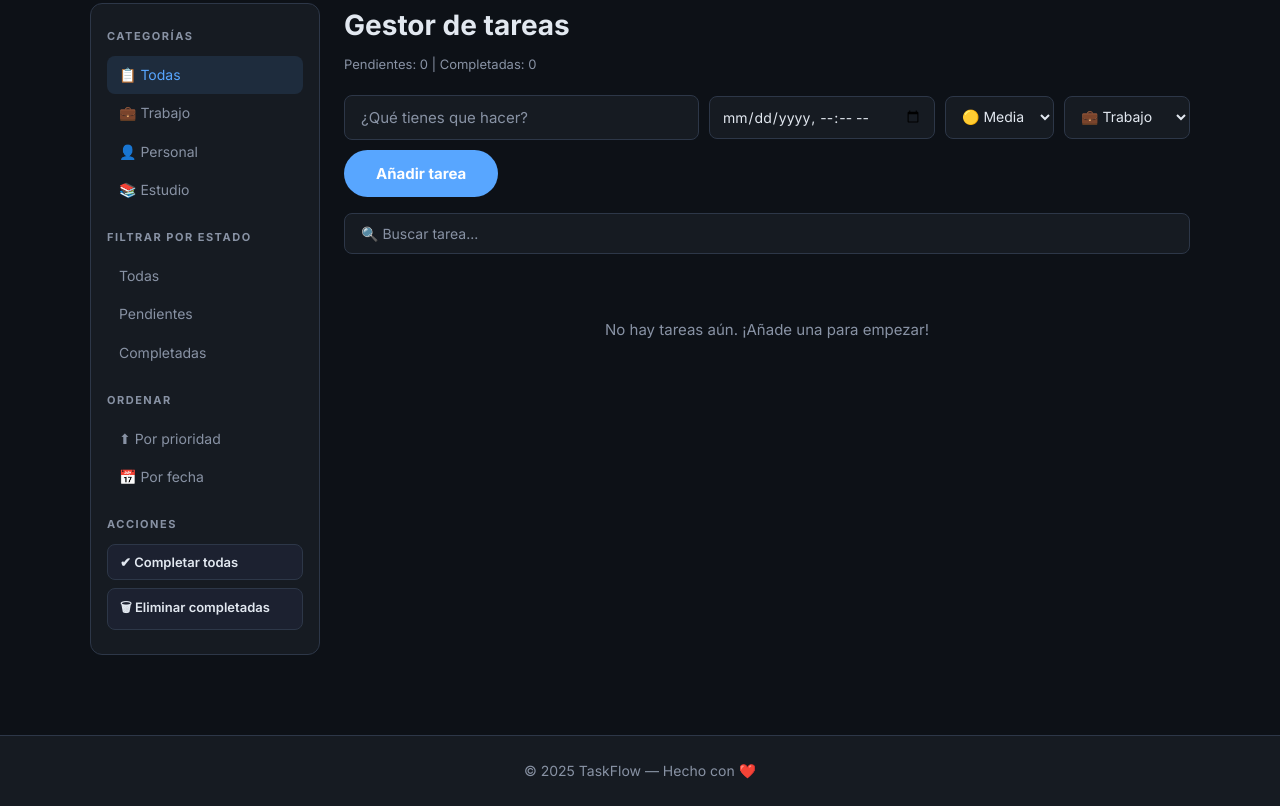
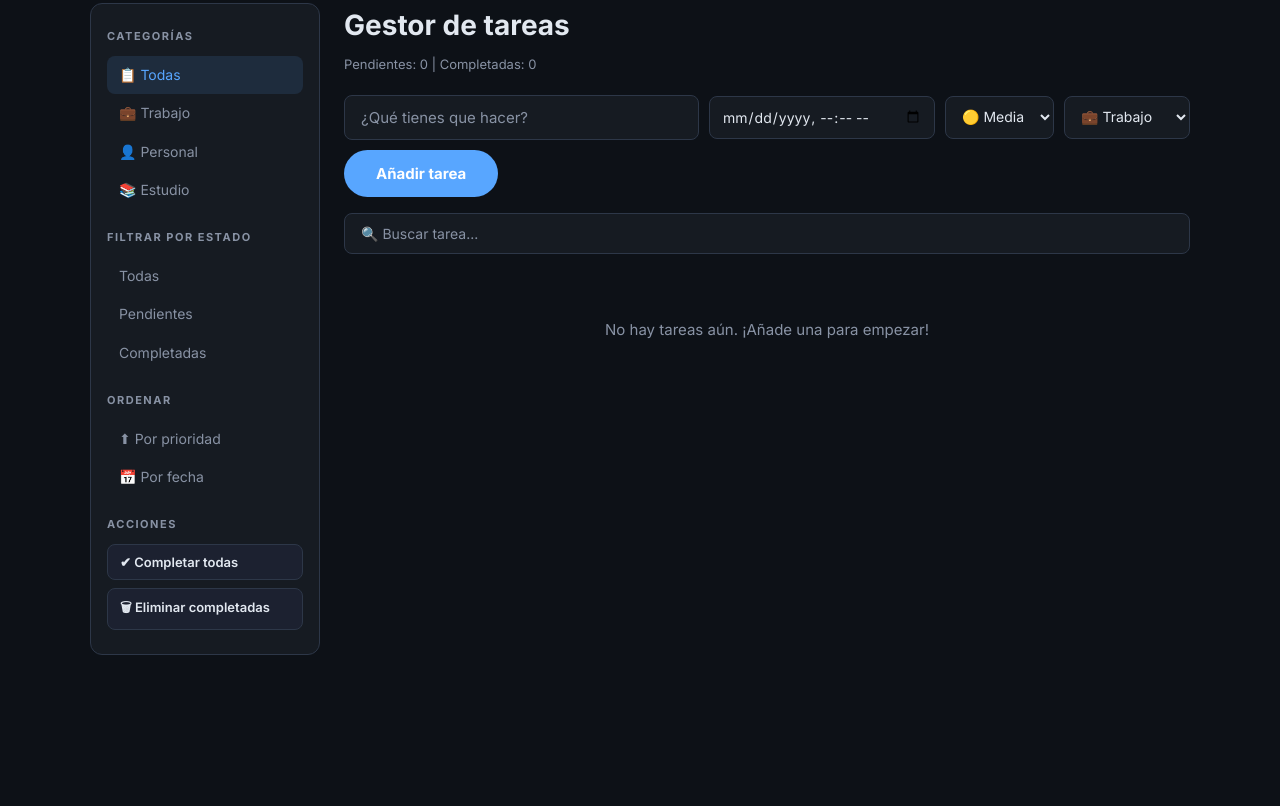
Before and after one commit to DEECEE222/taskflow-project, a plain HTML site: page index.html in a window 1280 px wide. Shown: the part 1394-2200 px from the top of the page. After the commit the page ends 2129 px from the top, so only its background shows below. Drawn offline with Linux system fonts and the light colour scheme.

Commit message:
Add files via upload

```diff
--- a/index.html
+++ b/index.html
@@ -129,10 +129,6 @@
   </div>
 </section>
 
-<footer>
-  <p>© 2025 TaskFlow — Hecho con ❤️</p>
-</footer>
-
 <script>
 const cards = document.querySelectorAll('.card');
 const observer = new IntersectionObserver(entries => {
```
